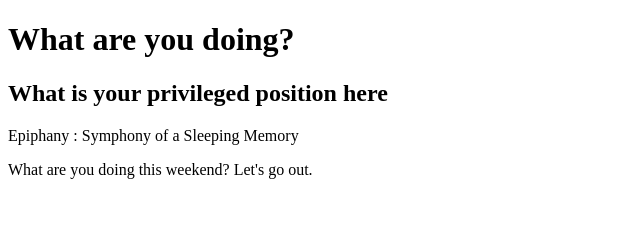
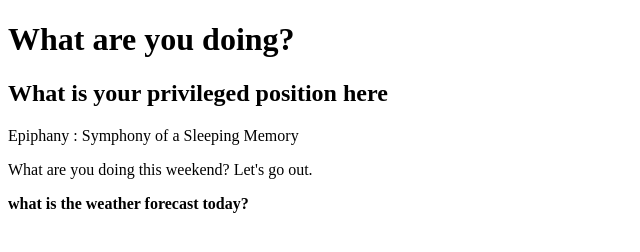
Before and after one commit to AbedFasir/what-repo, a plain HTML site: page index.html in a window 1280 px wide. Shown: the whole page, without its empty margins (0-640 px from the left). Drawn offline with Linux system fonts and the light colour scheme.

Commit message:
added bold tag

```diff
--- a/index.html
+++ b/index.html
@@ -11,5 +11,7 @@
 
    <p>Epiphany : Symphony of a Sleeping Memory</p>
    <p>What are you doing this weekend? Let's go out.</p>
+
+   <b>what is the weather forecast today?</b>
 </body>
 </html>
```
